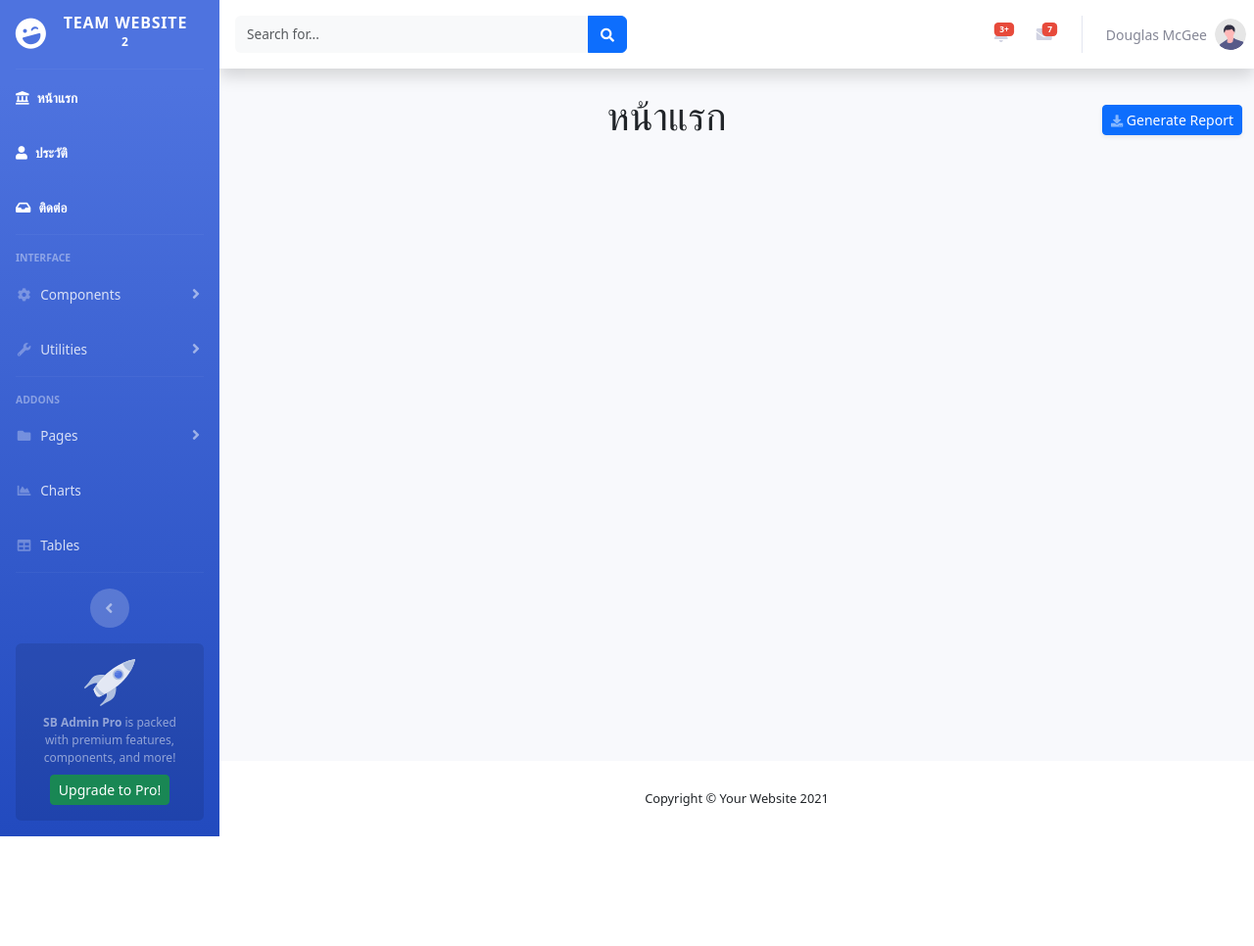
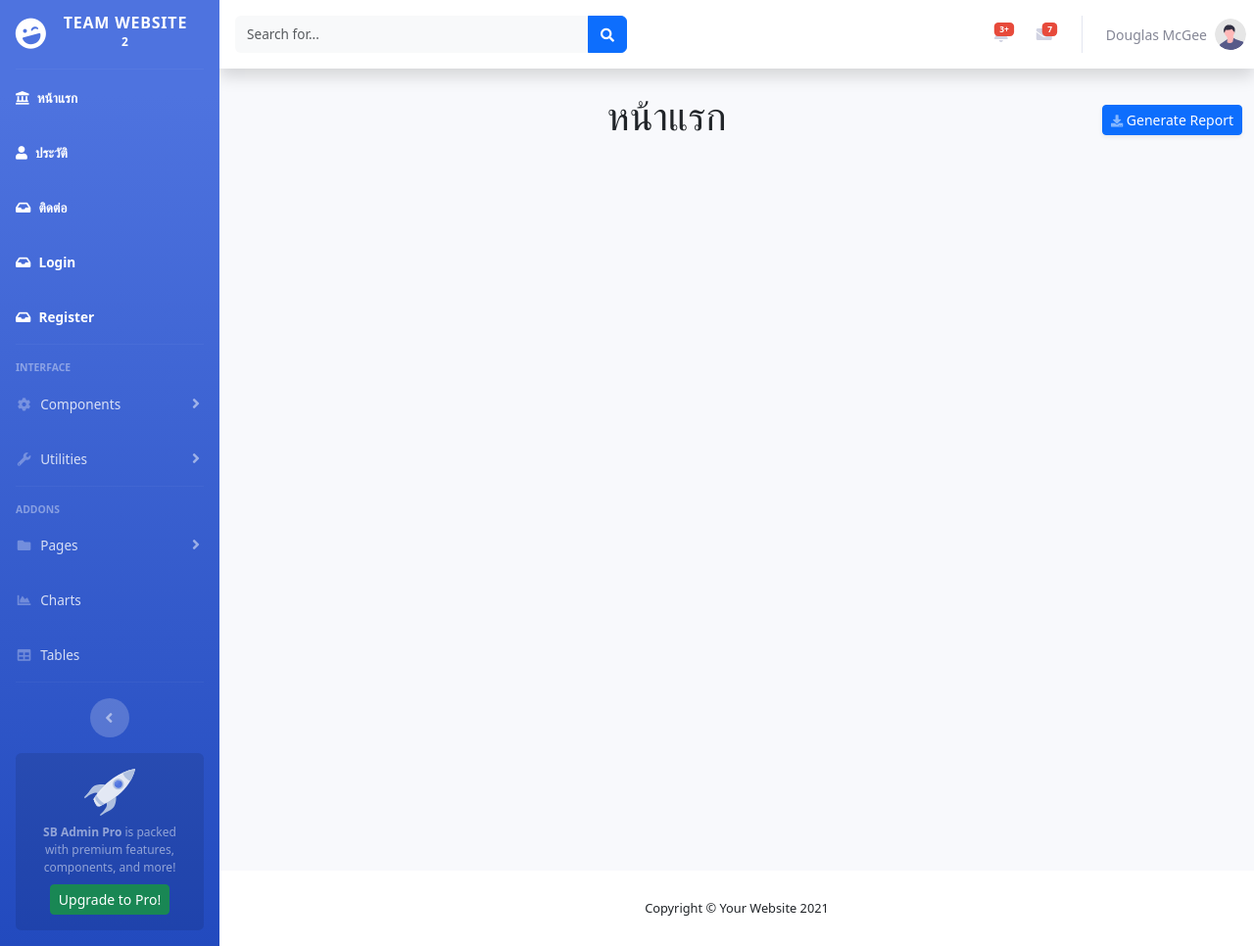
Before and after one commit to Phiazxo/django_team, a Django app: page / in a window 1280 px wide. Shown: the whole page at 98% size. Before the commit the page ends 854 px from the top, so only its background shows below. Run offline with Django 4.2, Linux system fonts and the light colour scheme; some libraries are stand-ins or nearby versions.

Commit message:
first commit

```diff
--- a/templates/base.html
+++ b/templates/base.html
@@ -64,6 +64,17 @@
                     <span>ติดต่อ</span></a>
             </li>
 
+            <li class="nav-item active">
+                <a class="nav-link" href="{% url 'login' %}">
+                    <i class="fas fa-solid fa-inbox"></i>
+                    <span>Login</span></a>
+            </li>
+
+            <li class="nav-item active">
+                <a class="nav-link" href="{% url 'register' %}">
+                    <i class="fas fa-solid fa-inbox"></i>
+                    <span>Register</span></a>
+            </li>
 
 
             <!-- Divider -->
--- a/webpage/urls.py
+++ b/webpage/urls.py
@@ -5,5 +5,7 @@ urlpatterns = [
     path("", views.indexPage, name="index"),
     path("about/", views.aboutPage, name="about"),
     path("contact/", views.contactPage, name='contact'),
+    path("login/", views.loginPage, name='login'),
+    path("register/", views.registerPage, name='register'),
 
 ]
--- a/webpage/views.py
+++ b/webpage/views.py
@@ -11,3 +11,9 @@ def aboutPage(request):
 
 def contactPage(request):
     return render(request, 'contact.html')
+
+def loginPage(request):
+    return render(request, 'login.html')
+
+def registerPage(request):
+    return render(request, 'register.html')
```
Also changed, not shown: templates/login.html (added, +9 -0 lines), templates/register.html (added, +9 -0 lines).
